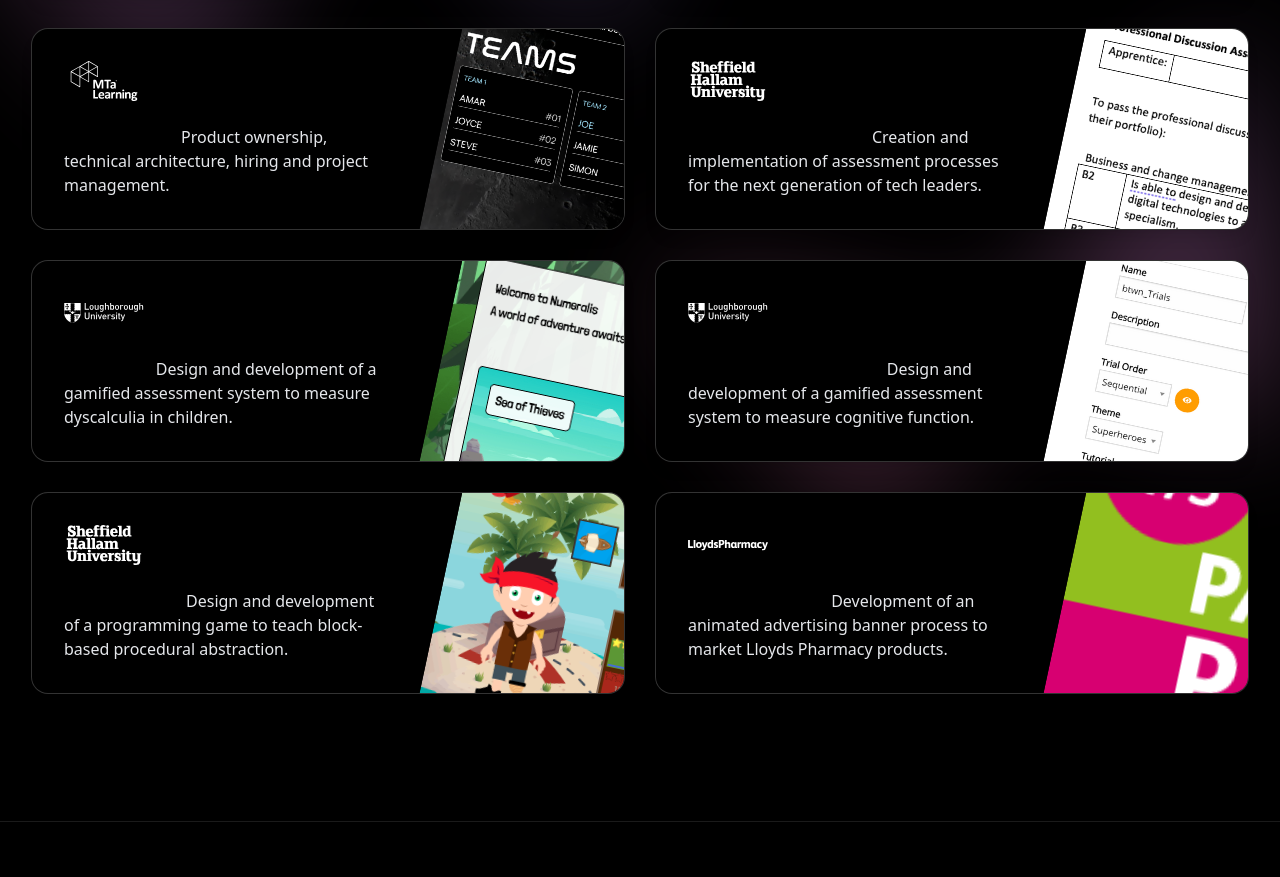
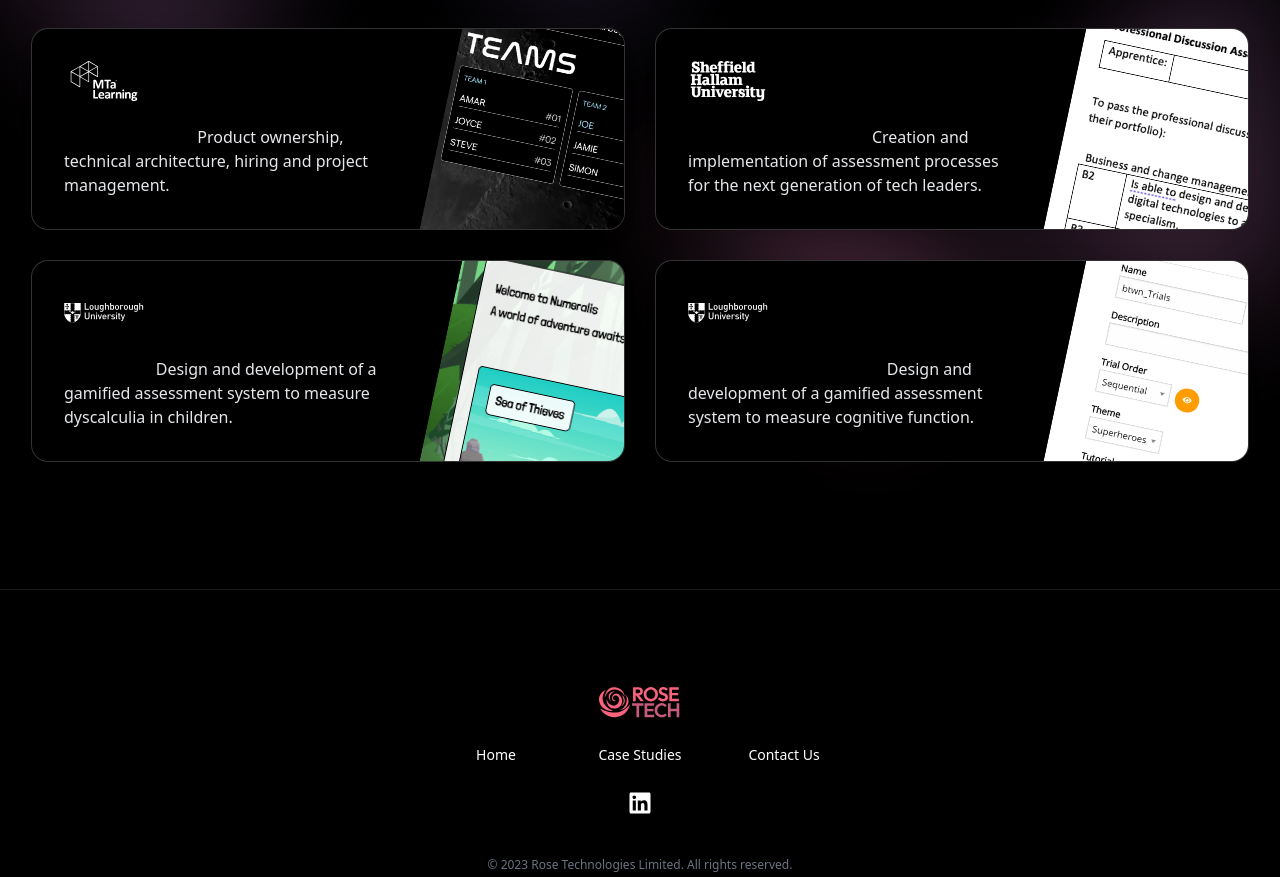
Before and after one commit to simonrose121/rose.tech, a Next.js app: page /case-studies in a window 1280 px wide. Shown: the part 523-1400 px from the top of the page. Built offline with nearby package versions, Linux system fonts and the light colour scheme.

Commit message:
feat: limit case studies for now

```diff
--- a/app/case-studies/542-digital/page.tsx
+++ b/app/case-studies/542-digital/page.tsx
@@ -98,9 +98,9 @@ export default function CaseStudy542() {
 				<div className="mx-auto mt-16 grid max-w-2xl grid-cols-1 gap-x-8 gap-y-16 lg:mx-0 lg:mt-10 lg:max-w-none lg:grid-cols-12">
 					<div className="max-w-xl text-base leading-7 lg:col-span-7">
 						<div className="max-w-2xl">
-							<h2 className="font-semibold">
+							<h2 className="font-semibold relative">
 								<CodeBracketIcon
-									className="mt-1 h-10 w-10 flex-none text-white"
+									className="isolate w-10 h-10 text-white opacity-20"
 									aria-hidden="true"
 								/>
 								Front-end Expansion
@@ -238,7 +238,7 @@ export default function CaseStudy542() {
 						<div className="max-w-2xl">
 							<h2 className="font-semibold">
 								<ArrowPathIcon
-									className="mt-1 h-10 w-10 flex-none text-white"
+									className="isolate w-10 h-10 text-white opacity-20"
 									aria-hidden="true"
 								/>
 								Business Process Improvements
@@ -334,7 +334,7 @@ export default function CaseStudy542() {
 						<div className="max-w-2xl">
 							<h2 className="font-semibold">
 								<ArrowTrendingUpIcon
-									className="mt-1 h-10 w-10 flex-none text-white"
+									className="isolate w-10 h-10 text-white opacity-20"
 									aria-hidden="true"
 								/>
 								Growth Consultancy
--- a/app/case-studies/page.tsx
+++ b/app/case-studies/page.tsx
@@ -46,6 +46,7 @@ const caseStudies: Array<CaseStudy> = [
 		description: `Product ownership, technical architecture, hiring and project management.`,
 		bgUrl: 'mta.png',
 		colour: '#402867',
+		name: 'MTa Immersion',
 	},
 	{
 		id: 4,
@@ -80,28 +81,28 @@ const caseStudies: Array<CaseStudy> = [
 		bgUrl: 'cft.png',
 		name: 'Cognitive Function Task',
 	},
-	{
-		id: 7,
-		client: clients(logoColour, logoWidth, logoHeight).find(
-			(c) => c.name === 'Sheffield Hallam University'
-		),
-		href: '/case-studies/pirate-plunder',
-		description: `Design and development of a programming game to teach block-based procedural abstraction.`,
-		colour: '#6F3092',
-		bgUrl: 'pp.png',
-		name: 'Pirate Plunder',
-	},
-	{
-		id: 7,
-		client: clients(logoColour, logoWidth, logoHeight).find(
-			(c) => c.name === 'Lloyds Pharmacy'
-		),
-		href: '/case-studies/lloyds-pharmacy',
-		description: `Development of an animated advertising banner process to market Lloyds Pharmacy products.`,
-		colour: '#6F3092',
-		bgUrl: 'lp.png',
-		name: 'Lloyds Pharmacy',
-	},
+	// {
+	// 	id: 7,
+	// 	client: clients(logoColour, logoWidth, logoHeight).find(
+	// 		(c) => c.name === 'Sheffield Hallam University'
+	// 	),
+	// 	href: '/case-studies/pirate-plunder',
+	// 	description: `Design and development of a programming game to teach block-based procedural abstraction.`,
+	// 	colour: '#6F3092',
+	// 	bgUrl: 'pp.png',
+	// 	name: 'Pirate Plunder',
+	// },
+	// {
+	// 	id: 8,
+	// 	client: clients(logoColour, logoWidth, logoHeight).find(
+	// 		(c) => c.name === 'Lloyds Pharmacy'
+	// 	),
+	// 	href: '/case-studies/lloyds-pharmacy',
+	// 	description: `Optimisation of animated advertising banner creation process using Figma.`,
+	// 	colour: '#6F3092',
+	// 	bgUrl: 'lp.png',
+	// 	name: 'Advertising Banners',
+	// },
 ];
 
 export default function CaseStudies() {
```
